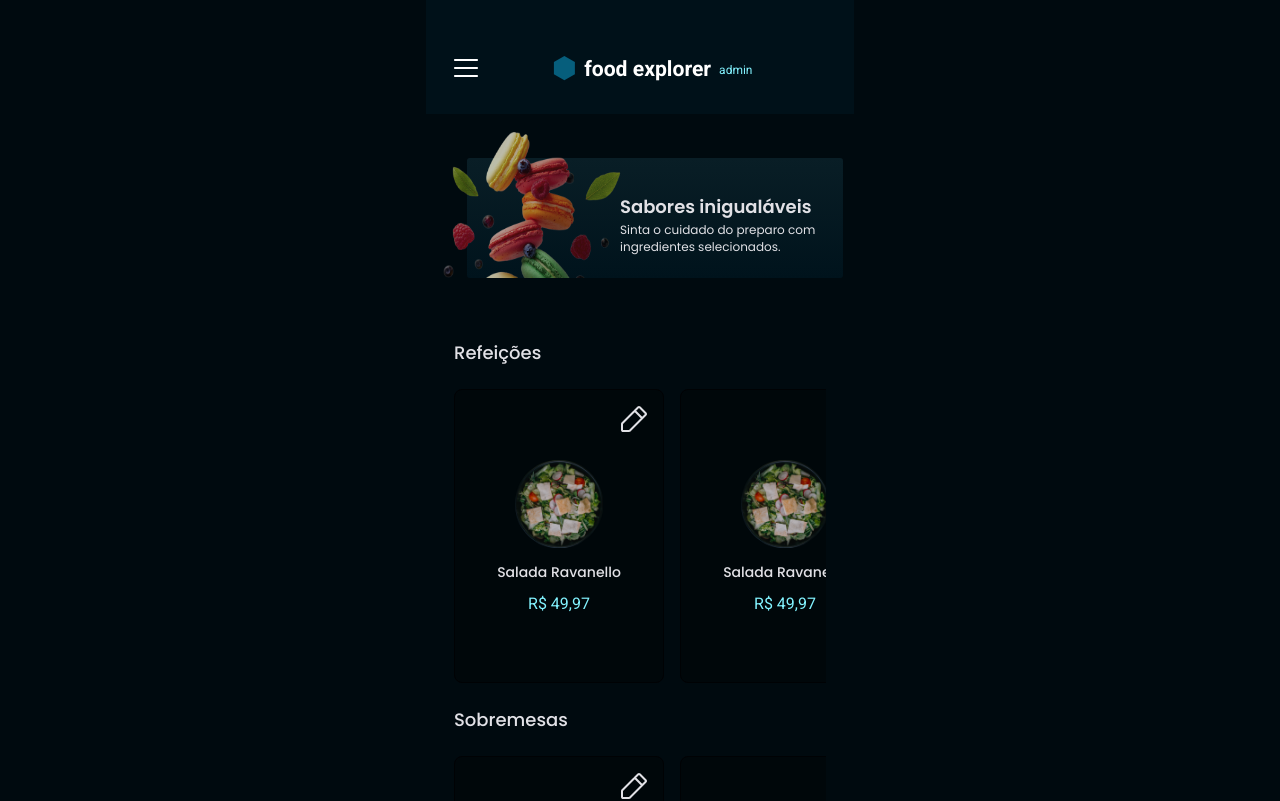
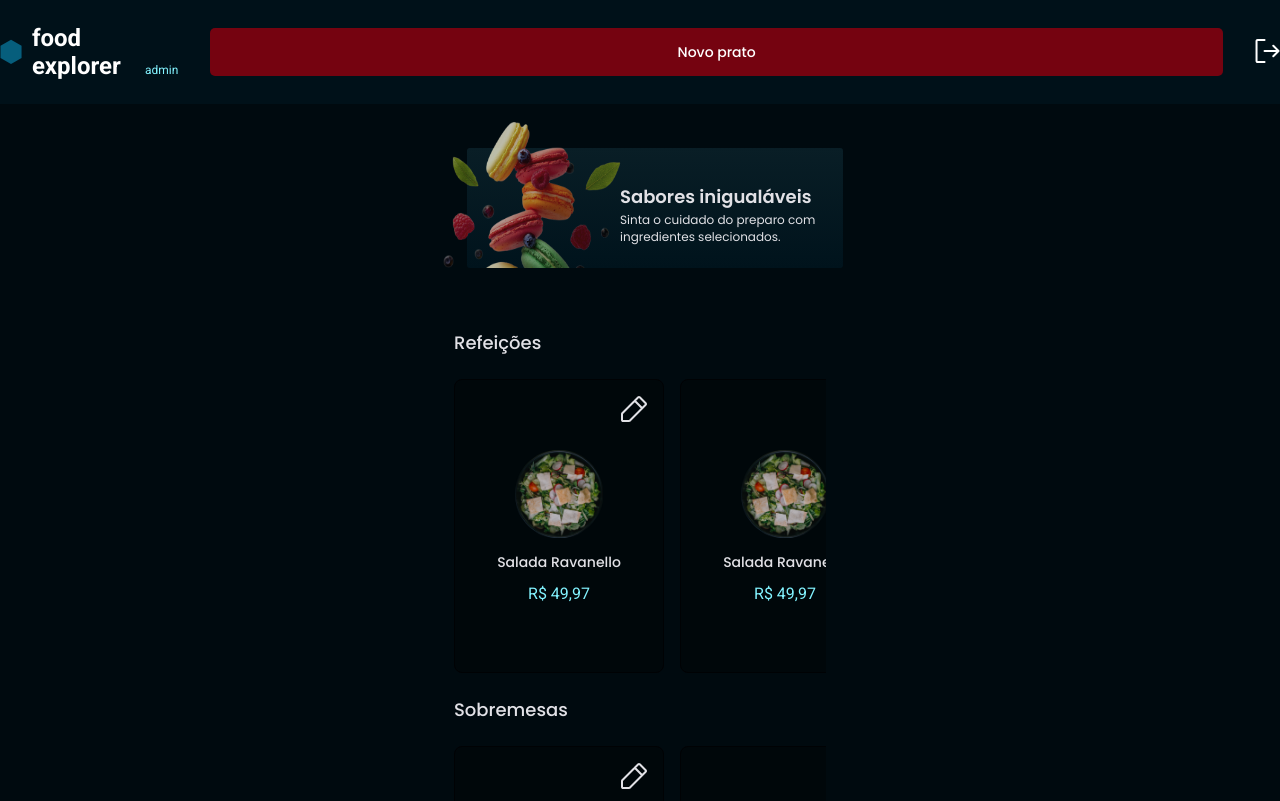
Before and after one commit to ygorbontia/Front-FoodExplorer, a React (Vite) app: page / in a window 1280 px wide. Shown: the top 801 px of the page. Built offline with nearby package versions, Linux system fonts and the light colour scheme.

Commit message:
update project

```diff
--- a/src/components/Header/index.jsx
+++ b/src/components/Header/index.jsx
@@ -3,13 +3,15 @@ import { HeaderSC } from './style';
 import receipt from '../../assets/Receipt.svg';
 
 import { Brand } from '../Brand';
+import { Button } from '../Button';
+import { Search } from '../Search';
 
 export function Header({ admin }) {
   return (
     <HeaderSC>
       { admin ?
         <nav className="admin">
-          <button type="button">
+          <button type="button" className="menu">
             <svg width="24" height="18" viewBox="0 0 24 18" fill="none" xmlns="http://www.w3.org/2000/svg">
               <path fillRule="evenodd" clipRule="evenodd" d="M0 1C0 0.447715 0.447715 0 1 0H23C23.5523 0 24 0.447715 24 1C24 1.55228 23.5523 2 23 2H1C0.447715 2 0 1.55228 0 1ZM0 9C0 8.44772 0.447715 8 1 8H23C23.5523 8 24 8.44772 24 9C24 9.55229 23.5523 10 23 10H1C0.447715 10 0 9.55229 0 9ZM0 17C0 16.4477 0.447715 16 1 16H23C23.5523 16 24 16.4477 24 17C24 17.5523 23.5523 18 23 18H1C0.447715 18 0 17.5523 0 17Z" fill="white"/>
             </svg>
@@ -19,10 +21,18 @@ export function Header({ admin }) {
             <Brand />
             <p>admin</p>
           </a>
+
+          <Button title="Novo prato" />
+
+          <button type="button" className="logout">
+            <svg width="25" height="24" viewBox="0 0 25 24" fill="none" xmlns="http://www.w3.org/2000/svg">
+              <path d="M18.2891 6.75L23.5391 12M23.5391 12L18.2891 17.25M23.5391 12H9.53906M9.53906 23H2.53906C2.27385 23 2.01949 22.8946 1.83196 22.7071C1.64442 22.5196 1.53906 22.2652 1.53906 22V2C1.53906 1.73478 1.64442 1.48043 1.83196 1.29289C2.01949 1.10536 2.27385 1 2.53906 1H9.53906" stroke="white" stroke-width="2" stroke-linecap="round" stroke-linejoin="round"/>
+            </svg>
+          </button>
         </nav>
       :
         <nav className="user">
-          <button type="button">
+          <button type="button" className="menu">
             <svg width="24" height="18" viewBox="0 0 24 18" fill="none" xmlns="http://www.w3.org/2000/svg">
               <path fillRule="evenodd" clipRule="evenodd" d="M0 1C0 0.447715 0.447715 0 1 0H23C23.5523 0 24 0.447715 24 1C24 1.55228 23.5523 2 23 2H1C0.447715 2 0 1.55228 0 1ZM0 9C0 8.44772 0.447715 8 1 8H23C23.5523 8 24 8.44772 24 9C24 9.55229 23.5523 10 23 10H1C0.447715 10 0 9.55229 0 9ZM0 17C0 16.4477 0.447715 16 1 16H23C23.5523 16 24 16.4477 24 17C24 17.5523 23.5523 18 23 18H1C0.447715 18 0 17.5523 0 17Z" fill="white"/>
             </svg>
@@ -32,9 +42,18 @@ export function Header({ admin }) {
             <Brand />
           </a>
 
+          <Search />
+
           <button type="button" className="receipt">
             <img src={ receipt } alt="Ícone de menu" />
-            <span>0</span>
+            <span className="mobile">0</span>
+            <span className="desktop">Pedidos (0)</span>
+          </button>
+
+          <button type="button" className="logout">
+            <svg width="25" height="24" viewBox="0 0 25 24" fill="none" xmlns="http://www.w3.org/2000/svg">
+              <path d="M18.2891 6.75L23.5391 12M23.5391 12L18.2891 17.25M23.5391 12H9.53906M9.53906 23H2.53906C2.27385 23 2.01949 22.8946 1.83196 22.7071C1.64442 22.5196 1.53906 22.2652 1.53906 22V2C1.53906 1.73478 1.64442 1.48043 1.83196 1.29289C2.01949 1.10536 2.27385 1 2.53906 1H9.53906" stroke="white" stroke-width="2" stroke-linecap="round" stroke-linejoin="round"/>
+            </svg>
           </button>
         </nav>
       }
--- a/src/components/Header/style.js
+++ b/src/components/Header/style.js
@@ -11,7 +11,7 @@ export const HeaderSC = styled.header`
     display: flex;
     align-items: center;
 
-    button {
+    button:first-child {
       width: 2.4rem;
       height: 1.8rem;
       background: none;
@@ -34,6 +34,14 @@ export const HeaderSC = styled.header`
         color: ${({ theme }) => theme.colors.light_100};
       }
     }
+
+    > label {
+      display: none;
+    }
+
+    .logout {
+      display: none;
+    }
   }
 
   .user {
@@ -42,7 +50,7 @@ export const HeaderSC = styled.header`
     .receipt {
       position: relative;
 
-      span {
+      .mobile {
         width: 2rem;
         height: 2rem;
         background-color: ${({ theme }) => theme.colors.tomato_100};
@@ -62,6 +70,10 @@ export const HeaderSC = styled.header`
         font-size: ${({ theme }) => theme.fonts.poppins.medium_100.size};
         line-height: ${({ theme }) => theme.fonts.poppins.medium_100.height};
         color: ${({ theme }) => theme.colors.light_100};
+      }
+
+      .desktop {
+        display: none;
       }
     }
   }
@@ -86,4 +98,80 @@ export const HeaderSC = styled.header`
       }
     }
   }
+
+  @media screen and (min-width: 1000px) {
+    width: 100%;
+    height: 10.4rem;
+    padding: 2.4rem 0;
+
+    nav {
+      gap: 3.2rem;
+
+      .menu {
+        display: none;
+      }
+
+      a div {
+        gap: 1rem;
+
+        svg {
+          width: 3rem;
+          height: 3rem;
+        }
+
+        h1 {
+          font-family: ${({ theme }) => theme.fonts.roboto.bigger_bold.family};
+          font-weight: ${({ theme }) => theme.fonts.roboto.bigger_bold.weight};
+          font-size: ${({ theme }) => theme.fonts.roboto.bigger_bold.size};
+          line-height: ${({ theme }) => theme.fonts.roboto.bigger_bold.height};
+        }
+      }
+
+      > label {
+        width: 58.1rem;
+        padding: 1.2rem 9.9rem;
+
+        display: flex;
+      }
+
+      .logout {
+        background: none;
+        border: none;
+
+        display: block;
+      }
+    }
+
+    .user {
+      align-items: center;
+      justify-content: center;
+
+      .receipt {
+        width: 21.6rem;
+        height: 5.6rem;
+        background-color: ${({ theme }) => theme.colors.tomato_100};
+        border: none;
+        border-radius: 5px;
+
+        display: flex;
+        align-items: center;
+        justify-content: center;
+        gap: .8rem;
+
+        .mobile {
+          display: none;
+        }
+
+        .desktop {
+          display: block;
+
+          font-family: ${({ theme }) => theme.fonts.poppins.medium_100.family};
+          font-weight: ${({ theme }) => theme.fonts.poppins.medium_100.weight};
+          font-size: ${({ theme }) => theme.fonts.poppins.medium_100.size};
+          line-height: ${({ theme }) => theme.fonts.poppins.medium_100.height};
+          color: ${({ theme }) => theme.colors.light_100};
+        }
+      }
+    }
+  }
 `;
--- /dev/null
+++ b/src/components/Search/index.jsx
@@ -0,0 +1,13 @@
+import { SearchSC } from './style';
+
+export function Search() {
+  return (
+    <SearchSC>
+      <svg width="20" height="20" viewBox="0 0 20 20" fill="none" xmlns="http://www.w3.org/2000/svg">
+        <path fillRule="evenodd" clipRule="evenodd" d="M3.85593 1.61739C5.1902 0.725854 6.75888 0.25 8.3636 0.25H8.36365C10.5154 0.250137 12.5791 1.105 14.1006 2.62655C15.6222 4.14811 16.4771 6.21174 16.4772 8.36355V8.36359C16.4772 9.96831 16.0013 11.537 15.1098 12.8713C14.9533 13.1054 14.7853 13.3305 14.6065 13.5459L19.5303 18.4697C19.8232 18.7626 19.8232 19.2374 19.5303 19.5303C19.2374 19.8232 18.7626 19.8232 18.4697 19.5303L13.5459 14.6065C12.9235 15.1232 12.224 15.5467 11.4685 15.8596C9.98597 16.4737 8.3546 16.6344 6.78071 16.3213C5.20683 16.0082 3.76113 15.2355 2.62642 14.1008C1.49171 12.9661 0.718969 11.5204 0.405904 9.94648C0.0928393 8.37259 0.253515 6.74122 0.867614 5.25866C1.48171 3.77609 2.52165 2.50892 3.85593 1.61739ZM8.36355 1.75C7.05552 1.75001 5.77687 2.13789 4.68928 2.86459C3.60168 3.5913 2.754 4.6242 2.25343 5.83268C1.75287 7.04116 1.6219 8.37093 1.87708 9.65384C2.13227 10.9368 2.76215 12.1152 3.68708 13.0401C4.61201 13.965 5.79044 14.5949 7.07335 14.8501C8.35626 15.1053 9.68604 14.9743 10.8945 14.4738C12.103 13.9732 13.1359 13.1255 13.8626 12.0379C14.5893 10.9503 14.9772 9.67167 14.9772 8.36364M8.3636 1.75C10.1176 1.75012 11.7997 2.44695 13.04 3.68721C14.2802 4.92748 14.9771 6.6096 14.9772 8.36359" fill="#C4C4CC"/>
+      </svg>
+
+      <input type="search" id="search" placeholder="Busque por pratos ou ingredientes" />
+    </SearchSC>
+  )
+}
--- /dev/null
+++ b/src/components/Search/style.js
@@ -0,0 +1,28 @@
+import styled from 'styled-components';
+
+export const SearchSC = styled.label`
+  background-color: ${({ theme }) => theme.colors.dark_900};
+  border: none;
+  border-radius: 5px;
+  padding: 1.2rem 1.4rem;
+
+  display: flex;
+  align-items: center;
+  gap: 1.4rem;
+
+  input {
+    width: 100%;
+    background: none;
+    border: none;
+
+    font-family: ${({ theme }) => theme.fonts.roboto.small_regular.family};
+    font-weight: ${({ theme }) => theme.fonts.roboto.small_regular.weight};
+    font-size: ${({ theme }) => theme.fonts.roboto.small_regular.size};
+    line-height: ${({ theme }) => theme.fonts.roboto.small_regular.height};
+    color: ${({ theme }) => theme.colors.light_300};
+
+    &::placeholder {
+      color: ${({ theme }) => theme.colors.light_500};
+    }
+  }
+`;
```
Also changed, not shown: src/pages/Menu/index.jsx (+2 -7 lines), src/pages/Menu/style.js (+0 -27 lines).
